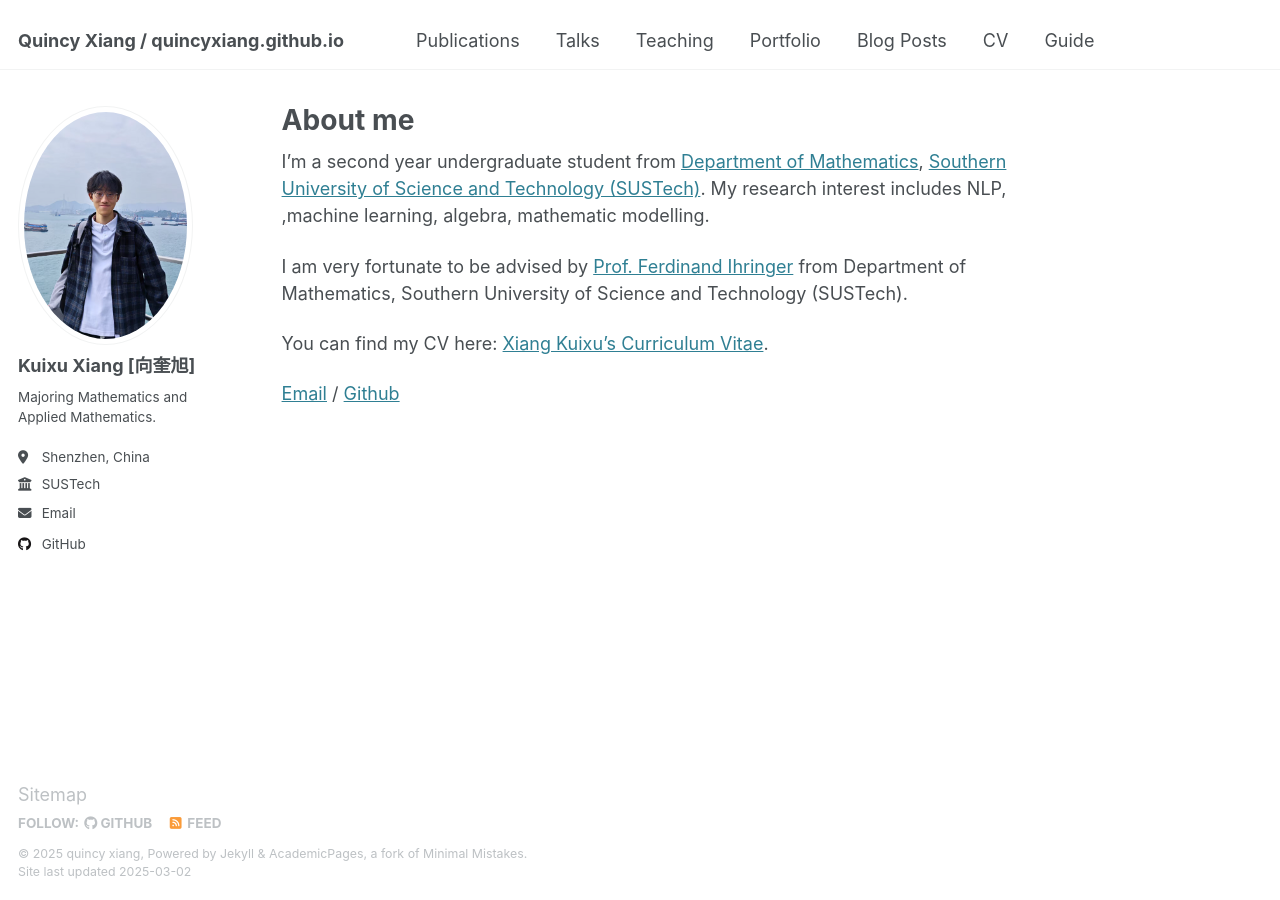
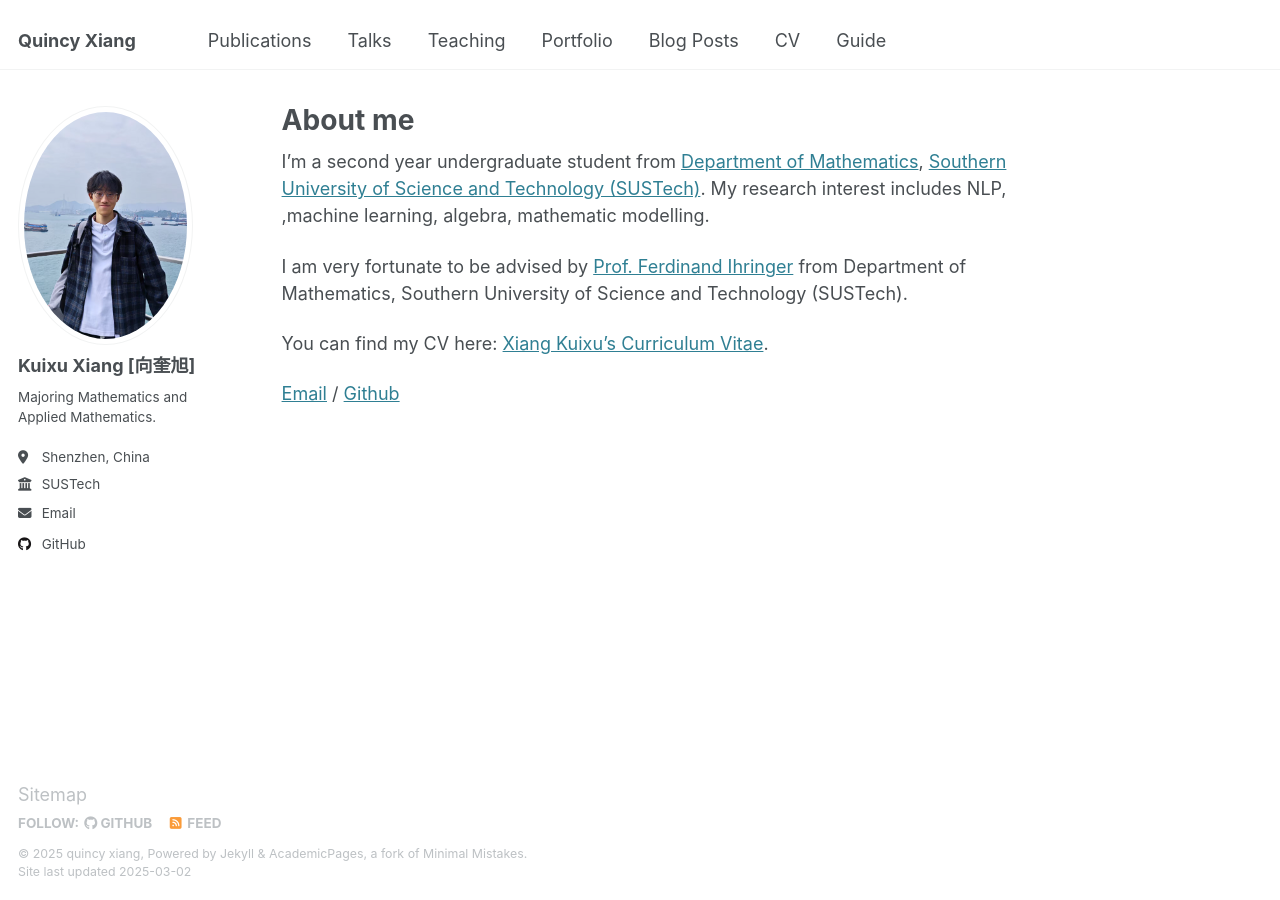
Before and after one commit to QUINCY-XIANG/quincyxiang.github.io, a Jekyll site: the page built from _pages/about.md, in a window 1280 px wide. Built offline with Jekyll 4.4.1, drawn with Linux system fonts in a browser that asks for light colours.

Commit message:
Update _config.yml

```diff
--- a/_config.yml
+++ b/_config.yml
@@ -9,7 +9,7 @@
 # Basic Site Settings
 locale                   : "en-US"
 site_theme               : "default"
-title                    : "Quincy Xiang / quincyxiang.github.io"
+title                    : "Quincy Xiang"
 title_separator          : "-"
 name                     : &name "quincy xiang"
 description              : &description "personal description"
```
